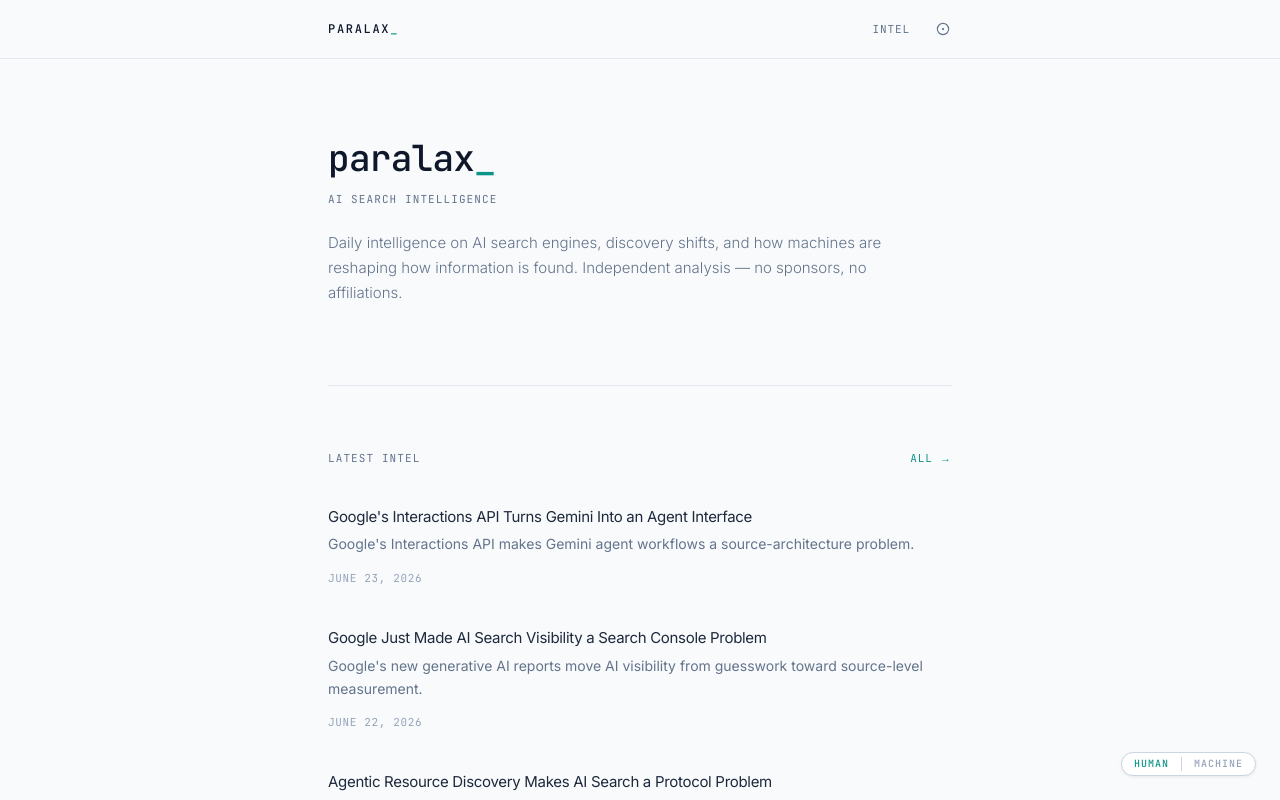
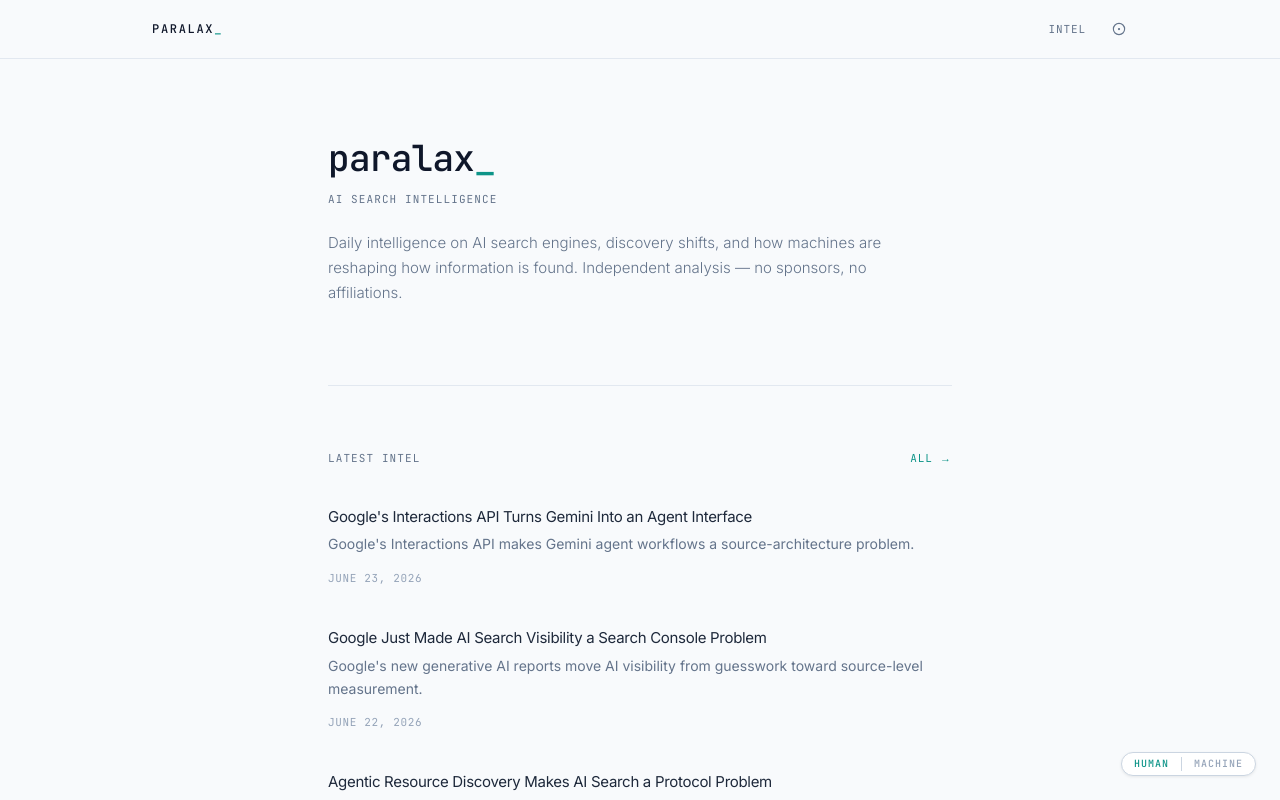
Before and after one commit to AuthorityTech/paralax.ai, a Next.js app: page / in a window 1280 px wide. Shown: the top 800 px of the page. Built offline with nearby package versions, Linux system fonts and the light colour scheme.

Commit message:
fix: widen nav container to match article+sidebar content width (max-w-5xl)

```diff
--- a/src/components/Nav.tsx
+++ b/src/components/Nav.tsx
@@ -3,7 +3,7 @@
 export default function Nav() {
   return (
     <nav className="border-b border-nothing-border bg-nothing-surface/95">
-      <div className="mx-auto flex max-w-2xl items-center justify-between px-6 py-5">
+      <div className="mx-auto flex max-w-5xl items-center justify-between px-6 py-5">
         <a
           href="/"
           className="font-mono text-[12px] font-medium uppercase tracking-[0.14em] text-nothing-display transition-colors duration-200 ease-nothing hover:text-link"
```
